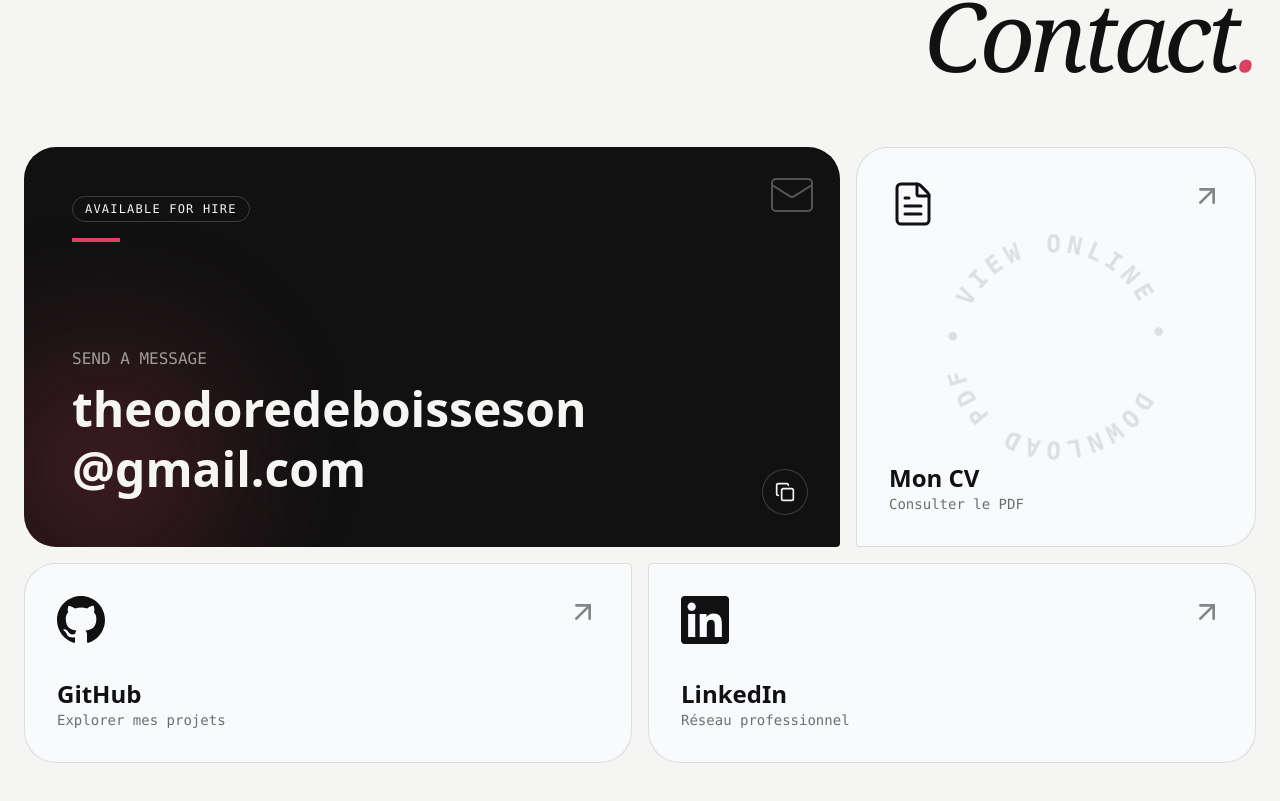
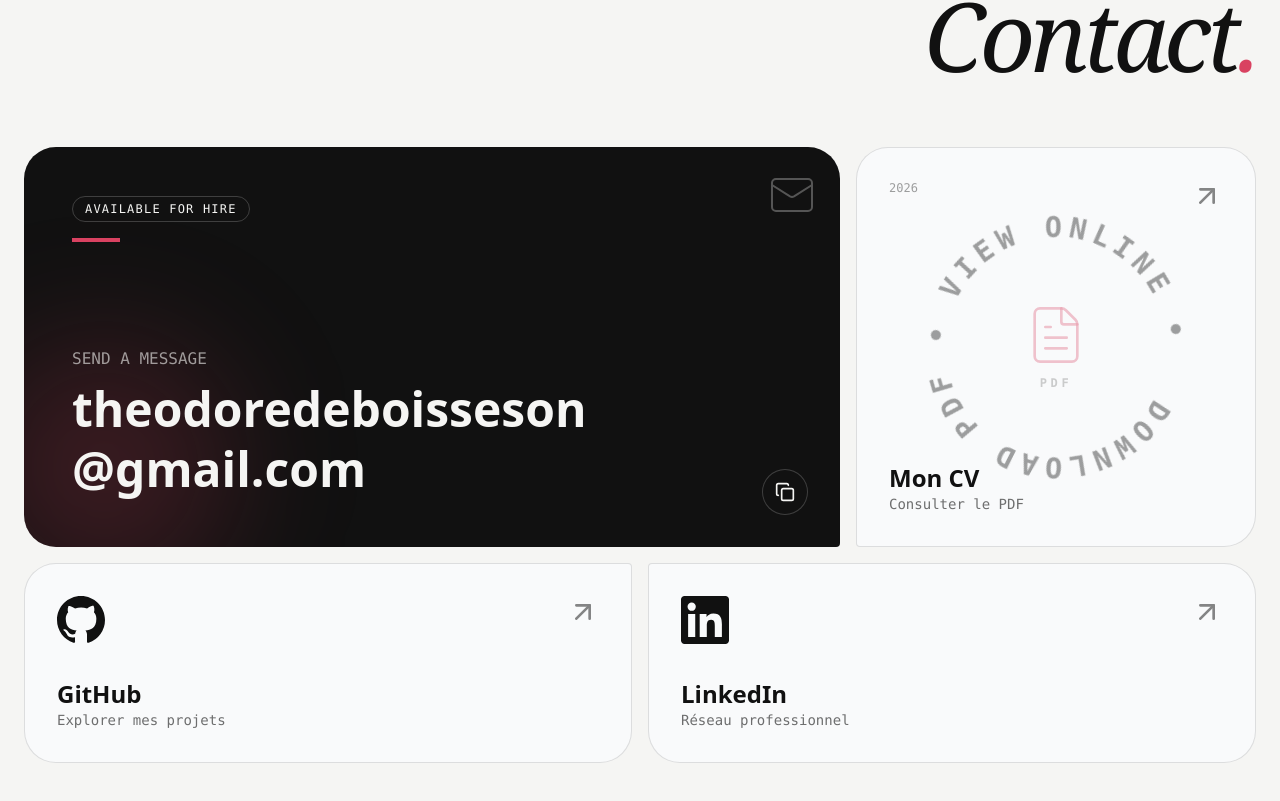
Before and after one commit to theodoredeboisseson/theodoredeboisseson.github.io, a Next.js app: page / in a window 1280 px wide. Shown: the part 5519-6320 px from the top of the page. Built offline with nearby package versions, Linux system fonts and the light colour scheme; a web font is replaced by a local one.

Commit message:
feat: Enhance Resume card design

```diff
--- a/app/components/sections/ContactSection.tsx
+++ b/app/components/sections/ContactSection.tsx
@@ -107,9 +107,9 @@ export default function ContactSection({ id, contact, socials, cvUrl }: ContactP
                     transition={{ duration: 0.6, ease: "easeOut", delay: 0.1 }}
                     className="md:col-span-2 aspect-square md:aspect-auto bg-gray-50 border border-border rounded-4xl md:rounded-bl-sm flex flex-col justify-between p-8 group relative overflow-hidden hover:border-primary hover:shadow-lg transition-colors"
                 >
-                    <div className="w-full h-full absolute inset-0 flex items-center justify-center opacity-30 group-hover:opacity-100 transition-opacity duration-500 pointer-events-none">
-                        <div className="relative w-64 h-64 flex items-center justify-center group-hover:scale-110 transition-transform duration-500">
-                            <svg className="w-full h-full animate-[spin_12s_linear_infinite]" viewBox="0 0 100 100">
+                    {/* Spinning border */}
+                    <div className="absolute inset-0 flex items-center justify-center pointer-events-none">
+                        <svg className="w-3/4 h-3/4 animate-[spin_12s_linear_infinite]" viewBox="0 0 100 100">
                             <path
                                 id="curve"
                                 d="M 50, 50 m -37, 0 a 37,37 0 1,1 74,0 a 37,37 0 1,1 -74,0"
@@ -122,10 +122,17 @@ export default function ContactSection({ id, contact, socials, cvUrl }: ContactP
                             </text>
                         </svg>
                     </div>
+
+                    {/* Center content */}
+                    <div className="absolute inset-0 flex flex-col items-center justify-center pointer-events-none">
+                        <div className="flex flex-col items-center gap-2 opacity-50 group-hover:opacity-100 group-hover:scale-105 transition-all duration-500">
+                            <FileText size={64} strokeWidth={1} className="text-primary/60 group-hover:text-primary transition-colors" />
+                            <span className="text-xs font-mono font-bold tracking-[0.3em] text-foreground/40 group-hover:text-foreground/70 transition-colors">PDF</span>
+                        </div>
                     </div>
 
-                    <div className="flex justify-between items-start">
-                        <FileText size={48} strokeWidth={1.5} className="group-hover:text-primary transition-colors" />
+                    <div className="flex justify-between items-start relative z-10">
+                        <span className="text-xs font-mono text-foreground/40 group-hover:text-foreground/70 transition-colors">2026</span>
                         <ArrowUpRight size={32} className="opacity-50 group-hover:opacity-100 group-hover:translate-x-1 group-hover:-translate-y-1 transition-all" />
                     </div>
 
```
Lines whose indentation alone changed are shown as unchanged.
